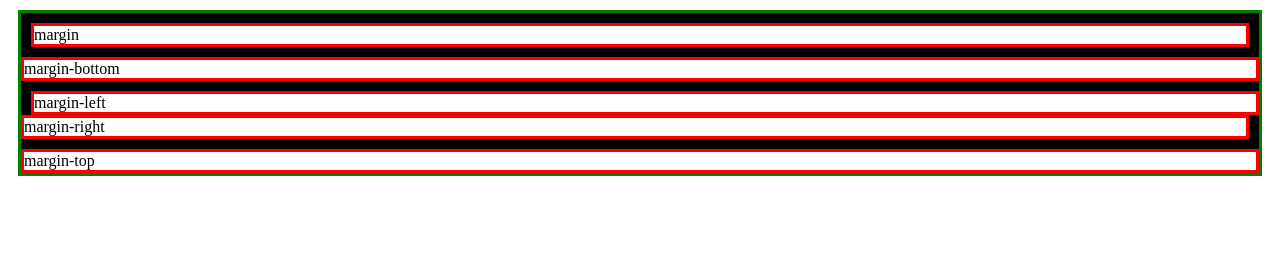
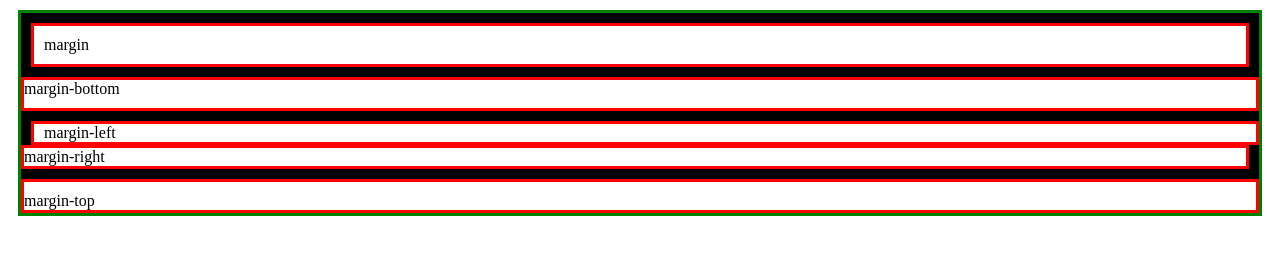
Before and after one commit to wanchat153/CSS, a plain HTML site: page index.html in a window 1280 px wide. Drawn offline with Linux system fonts and the light colour scheme; a web font is replaced by a local one.

Commit message:
Padding
ระยะห่างของเนื้อความด้านใน
padding
padding-top
padding-right
padding-bottom
padding-left

```diff
--- a/css/style.css
+++ b/css/style.css
@@ -75,6 +75,7 @@ div.margin {
     color: black;
     border: 3px solid red;
     margin: 10px;
+    padding: 10px;
 }
 
 div.margin-bottom {
@@ -82,6 +83,7 @@ div.margin-bottom {
     color: black;
     border: 3px solid red;
     margin-bottom: 10px;
+    padding-bottom: 10px;
 }
 
 div.margin-left {
@@ -89,6 +91,7 @@ div.margin-left {
     color: black;
     border: 3px solid red;
     margin-left: 10px;
+    padding-left: 10px;
 }
 
 div.margin-right {
@@ -96,6 +99,7 @@ div.margin-right {
     color: black;
     border: 3px solid red;
     margin-right: 10px;
+    padding-right: 10px;
 }
 
 div.margin-top {
@@ -103,4 +107,5 @@ div.margin-top {
     color: black;
     border: 3px solid red;
     margin-top: 10px;
+    padding-top: 10px;
 }
```
